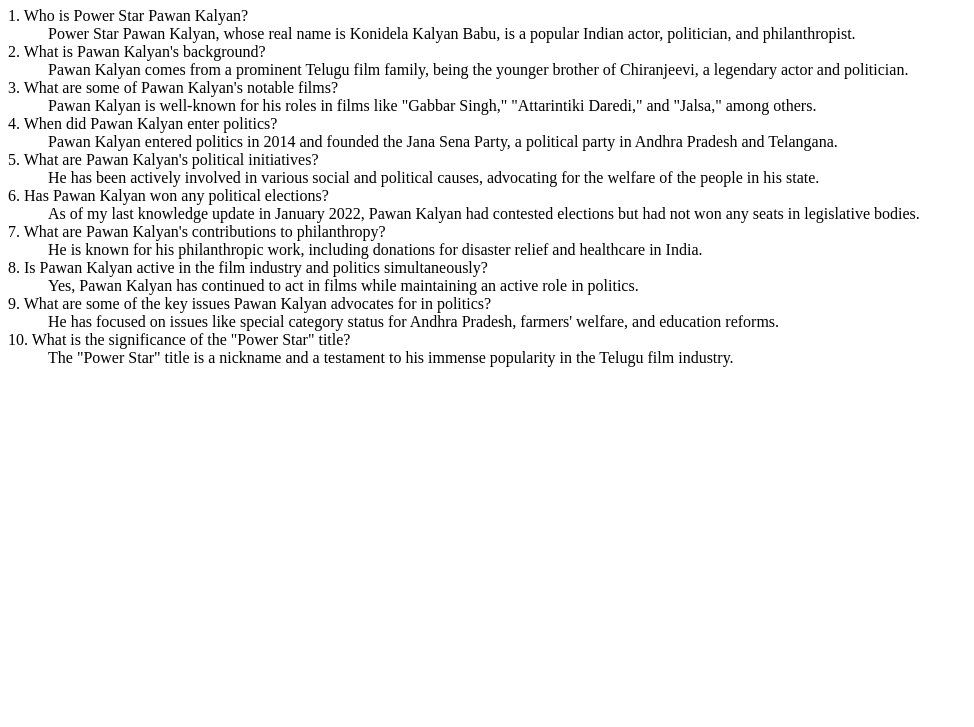
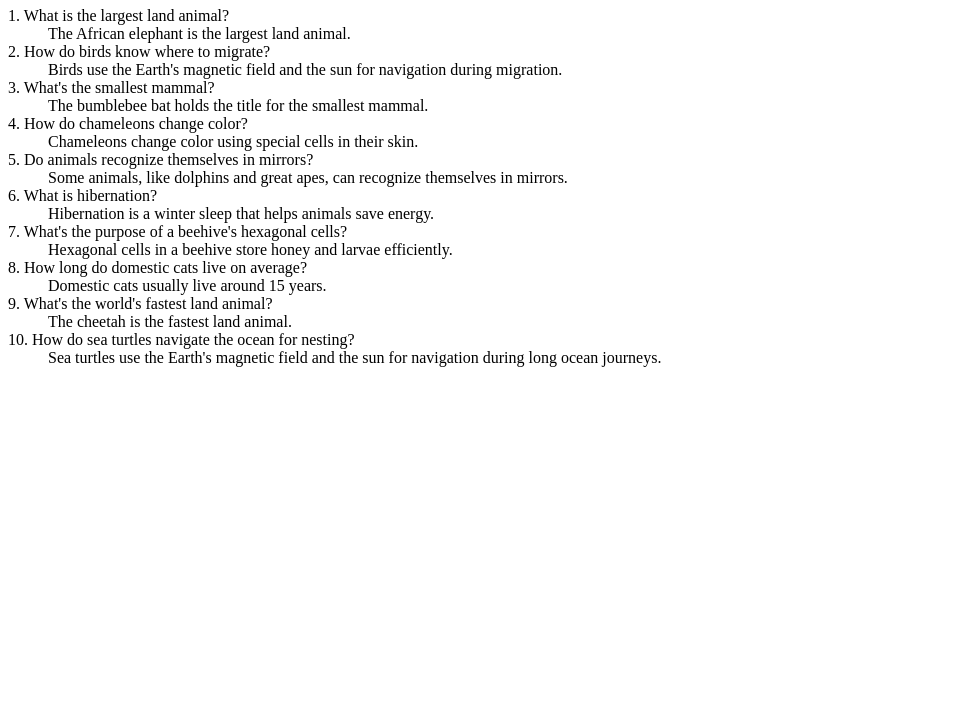
Before and after one commit to Bannu-Royals/Chat-Bot, a plain HTML site: page Faq_pk.html in a window 1280 px wide. Shown: the part 73-800 px from the top of the page, without its empty margins (0-974 px from the left). Drawn offline with Linux system fonts and the light colour scheme.

Commit message:
Update Faq_pk.html

```diff
--- a/Faq_pk.html
+++ b/Faq_pk.html
@@ -1,41 +1,41 @@
 <!DOCTYPE html>
 <html>
 <head>
-    <title>Power Star Pawan Kalyan FAQs</title>
+    <title>Animal FAQs</title>
 </head>
 <body>
-    <h1>Power Star Pawan Kalyan FAQs</h1>
+    <h1>Animal FAQs</h1>
 
     <dl>
-        <dt>1. Who is Power Star Pawan Kalyan?</dt>
-        <dd>Power Star Pawan Kalyan, whose real name is Konidela Kalyan Babu, is a popular Indian actor, politician, and philanthropist.</dd>
+        <dt>1. What is the largest land animal?</dt>
+        <dd>The African elephant is the largest land animal.</dd>
 
-        <dt>2. What is Pawan Kalyan's background?</dt>
-        <dd>Pawan Kalyan comes from a prominent Telugu film family, being the younger brother of Chiranjeevi, a legendary actor and politician.</dd>
+        <dt>2. How do birds know where to migrate?</dt>
+        <dd>Birds use the Earth's magnetic field and the sun for navigation during migration.</dd>
 
-        <dt>3. What are some of Pawan Kalyan's notable films?</dt>
-        <dd>Pawan Kalyan is well-known for his roles in films like "Gabbar Singh," "Attarintiki Daredi," and "Jalsa," among others.</dd>
+        <dt>3. What's the smallest mammal?</dt>
+        <dd>The bumblebee bat holds the title for the smallest mammal.</dd>
 
-        <dt>4. When did Pawan Kalyan enter politics?</dt>
-        <dd>Pawan Kalyan entered politics in 2014 and founded the Jana Sena Party, a political party in Andhra Pradesh and Telangana.</dd>
+        <dt>4. How do chameleons change color?</dt>
+        <dd>Chameleons change color using special cells in their skin.</dd>
 
-        <dt>5. What are Pawan Kalyan's political initiatives?</dt>
-        <dd>He has been actively involved in various social and political causes, advocating for the welfare of the people in his state.</dd>
+        <dt>5. Do animals recognize themselves in mirrors?</dt>
+        <dd>Some animals, like dolphins and great apes, can recognize themselves in mirrors.</dd>
 
-        <dt>6. Has Pawan Kalyan won any political elections?</dt>
-        <dd>As of my last knowledge update in January 2022, Pawan Kalyan had contested elections but had not won any seats in legislative bodies.</dd>
+        <dt>6. What is hibernation?</dt>
+        <dd>Hibernation is a winter sleep that helps animals save energy.</dd>
 
-        <dt>7. What are Pawan Kalyan's contributions to philanthropy?</dt>
-        <dd>He is known for his philanthropic work, including donations for disaster relief and healthcare in India.</dd>
+        <dt>7. What's the purpose of a beehive's hexagonal cells?</dt>
+        <dd>Hexagonal cells in a beehive store honey and larvae efficiently.</dd>
 
-        <dt>8. Is Pawan Kalyan active in the film industry and politics simultaneously?</dt>
-        <dd>Yes, Pawan Kalyan has continued to act in films while maintaining an active role in politics.</dd>
+        <dt>8. How long do domestic cats live on average?</dt>
+        <dd>Domestic cats usually live around 15 years.</dd>
 
-        <dt>9. What are some of the key issues Pawan Kalyan advocates for in politics?</dt>
-        <dd>He has focused on issues like special category status for Andhra Pradesh, farmers' welfare, and education reforms.</dd>
+        <dt>9. What's the world's fastest land animal?</dt>
+        <dd>The cheetah is the fastest land animal.</dd>
 
-        <dt>10. What is the significance of the "Power Star" title?</dt>
-        <dd>The "Power Star" title is a nickname and a testament to his immense popularity in the Telugu film industry.</dd>
+        <dt>10. How do sea turtles navigate the ocean for nesting?</dt>
+        <dd>Sea turtles use the Earth's magnetic field and the sun for navigation during long ocean journeys.</dd>
     </dl>
 </body>
 </html>
```
